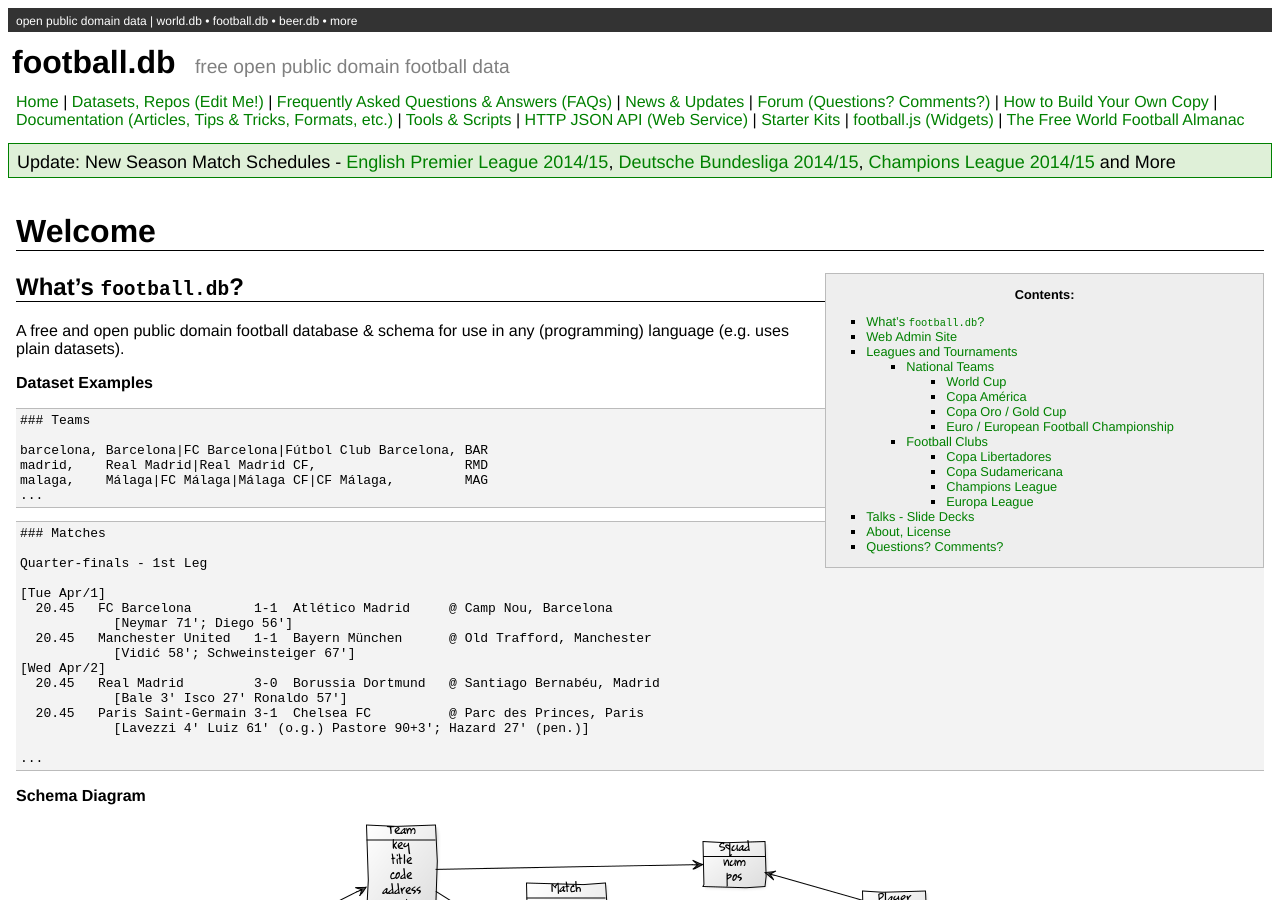
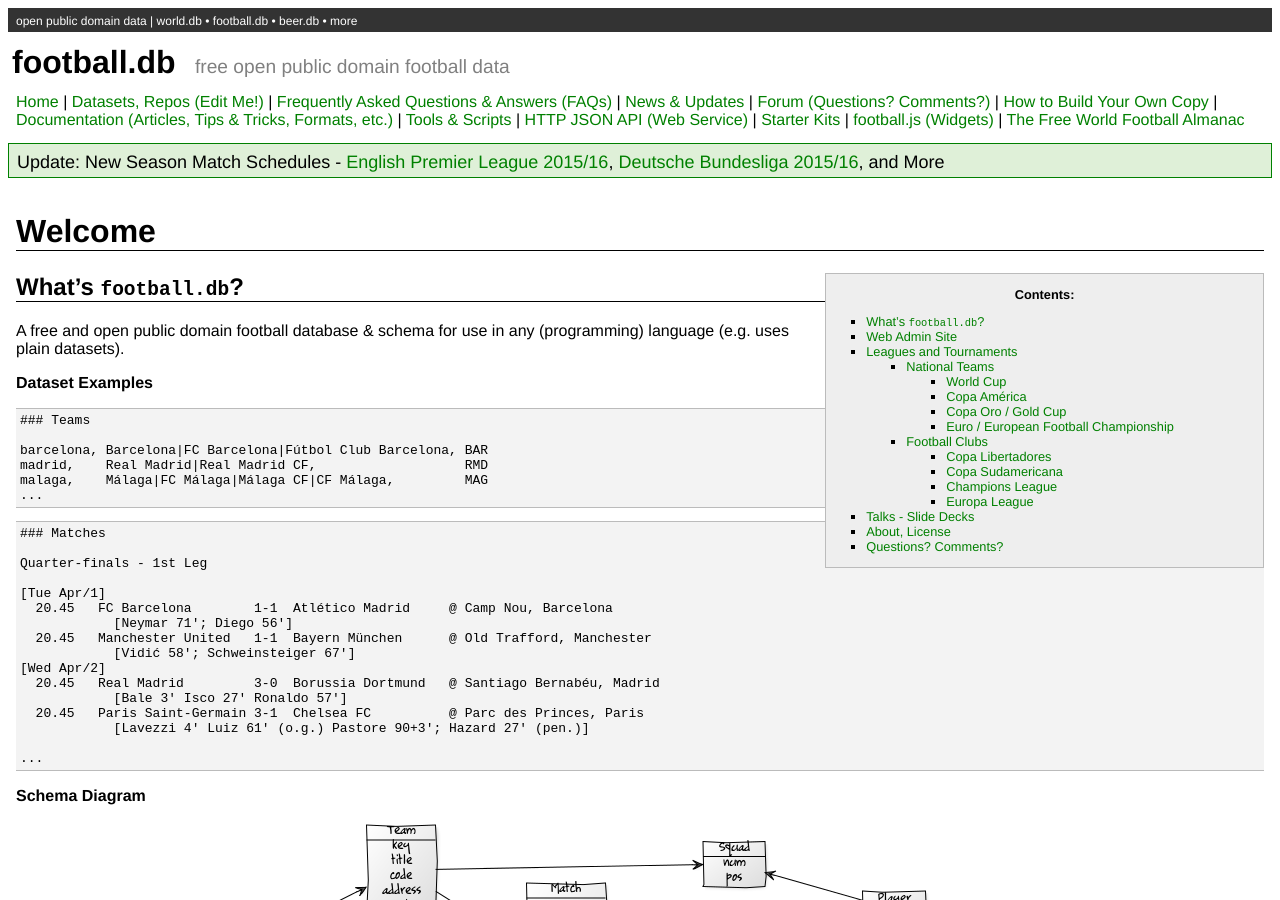
Before and after one commit to openfootball/openfootball.github.io, a Jekyll site: the page built from index.md, in a window 1280 px wide and 900 px high. Built offline with Jekyll 4.4.1, drawn with Linux system fonts in a browser that asks for light colours.

Commit message:
Update announce.html

```diff
--- a/_includes/announce.html
+++ b/_includes/announce.html
@@ -3,11 +3,16 @@
 <div class='announce'>
  Update:
   New Season Match Schedules -
+  <a href="https://github.com/openfootball/en-england/tree/master/2015-16">English Premier League 2015/16</a>,
+  <a href="https://github.com/openfootball/de-deutschland/tree/master/2015-16">Deutsche Bundesliga 2015/16</a>,
+    and More
+</div>
+
+<!--
   <a href="https://github.com/openfootball/en-england/tree/master/2014-15">English Premier League 2014/15</a>,
   <a href="https://github.com/openfootball/de-deutschland/tree/master/2014-15">Deutsche Bundesliga 2014/15</a>,
   <a href="https://github.com/openfootball/europe-champions-league/tree/master/2014-15">Champions League 2014/15</a>
-    and More
-</div>
+  -->
 
 <!--
   News Update: <a href="https://github.com/jokecamp/sportdb-build-scripts">Alternate way to build your own football.db SQLite database</a> by Joe Kampschmidt
```
